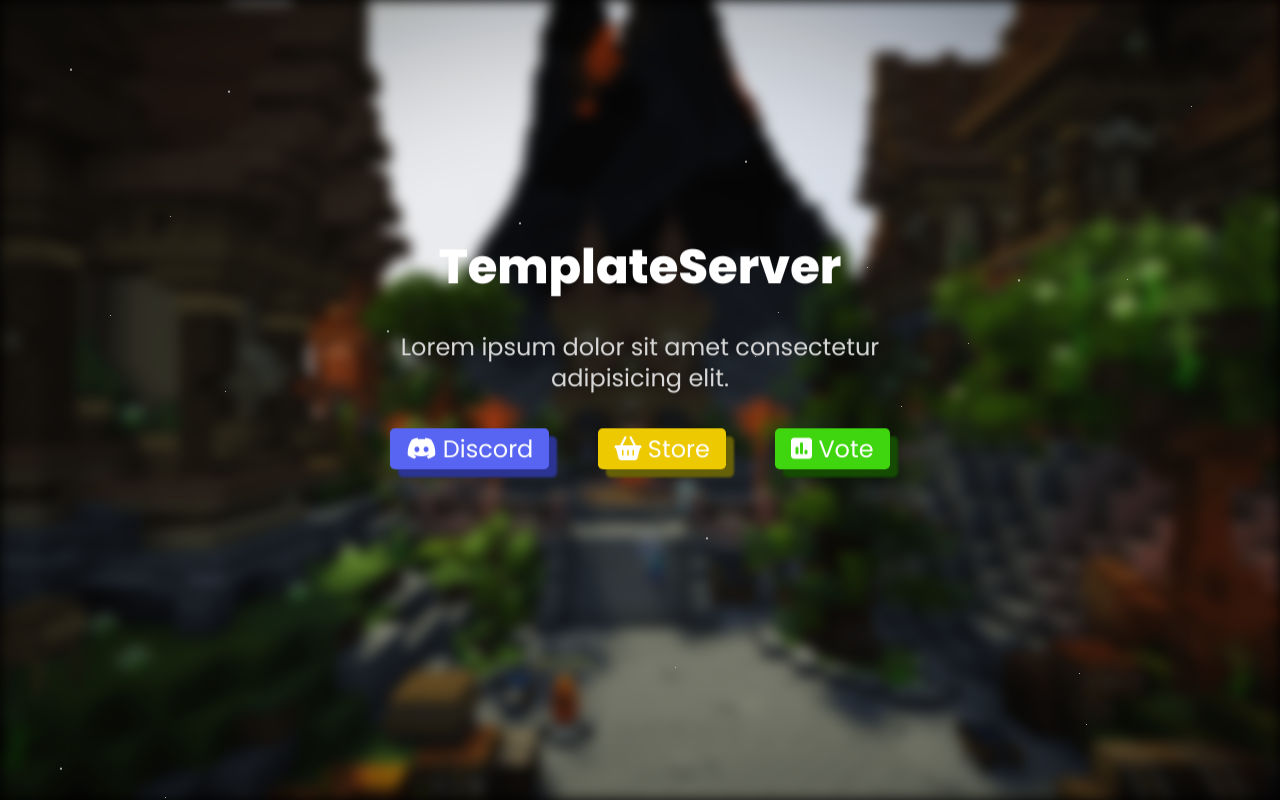
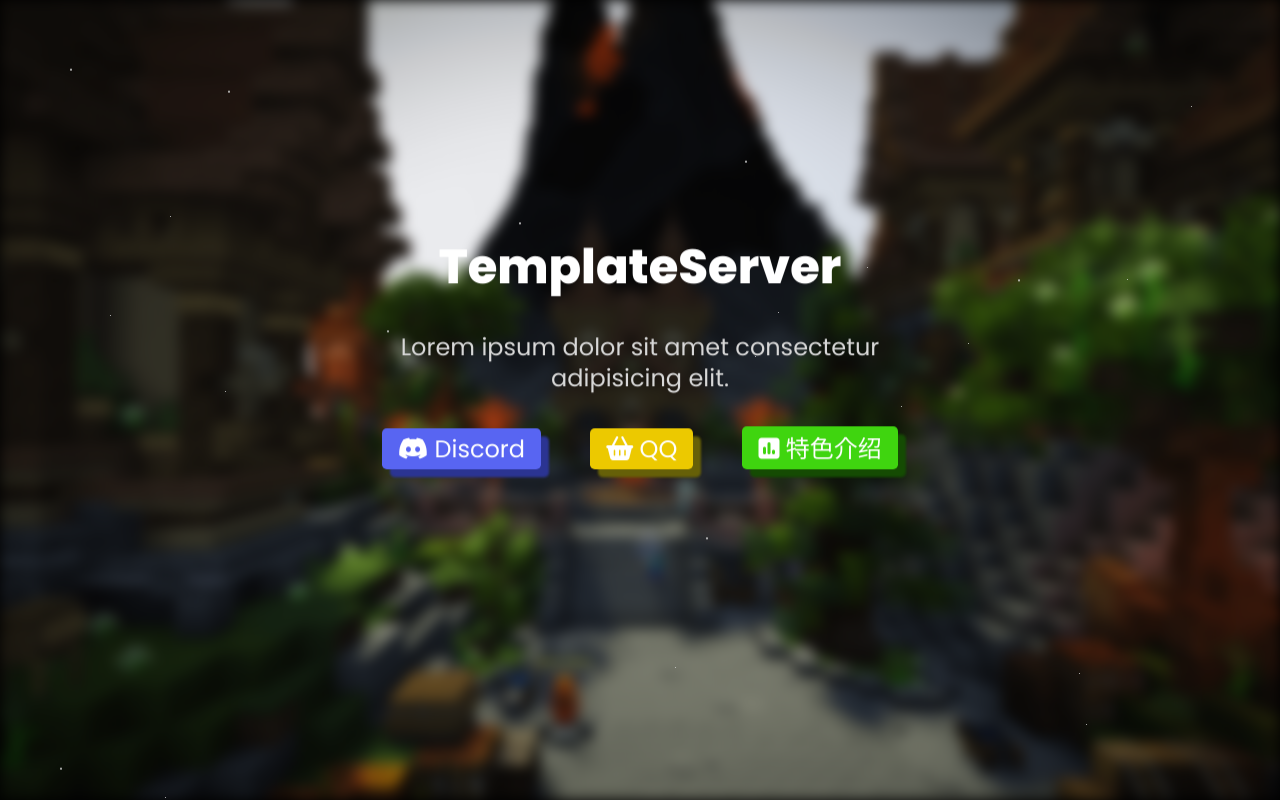
Before and after one commit to Qwerf139/qwer114514.github.io, a plain HTML site: page mc-server-website-main/114514.html in a window 1280 px wide. Drawn offline with nearby package versions, Linux system fonts and the light colour scheme.

Commit message:
Update 114514.html

```diff
--- a/mc-server-website-main/114514.html
+++ b/mc-server-website-main/114514.html
@@ -37,9 +37,9 @@
             <h1>TemplateServer</h1> <!--- Server Name -->
             <p>Lorem ipsum dolor sit amet consectetur adipisicing elit.</p> <!--- Description -->
             <div class="animate__animated animate__bounceIn animate__delay-1s">
-                <a href="#"><button class="btn1"><i class="fab fa-discord"></i> Discord</button></a>
-                <a href="#"><button class="btn2"><i class="fas fa-shopping-basket"></i> Store</button></a>
-                <a href="#"><button class="btn3"><i class="fas fa-poll"></i> Vote</button></a>
+                <a href="https://discord.gg/ZzupNjTAVW"><button class="btn1"><i class="fab fa-discord"></i> Discord</button></a>
+                <a href="http://qm.qq.com/cgi-bin/qm/qr?_wv=1027&k=q9vN6OhDQbQqyTNO0YrVcXoQ_pY7dGFh&authKey=pjEqQQYKwYH3uib9M5isCkxTGhtm3J4BzgTuRhh4VvGJ446OXJitw8KfM3%2BgrCRb&noverify=0&group_code=949448846"><button class="btn2"><i class="fas fa-shopping-basket"></i> QQ</button></a>
+                <a href="#"><button class="btn3"><i class="fas fa-poll"></i> 特色介绍</button></a>
             </div>
         </div>
     </div>
```
